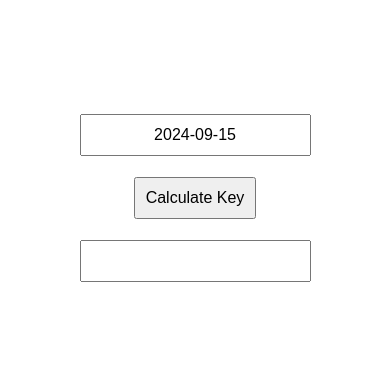
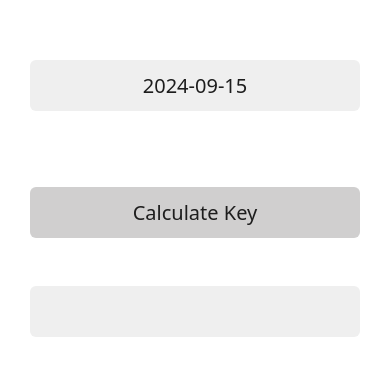
Before and after one commit to ruiqichen/ruiqichen.github.io, a plain HTML site: page index.html in a window 390 px wide. Shown: the part 224-600 px from the top of the page. Drawn offline with Linux system fonts and the light colour scheme.

Commit message:
适配手机

```diff
--- a/index.html
+++ b/index.html
@@ -3,6 +3,8 @@
 <head>
     <meta charset="UTF-8">
     <title>工程模式密码生成器</title>
+    <link rel="stylesheet" href="water.min.css" async />
+    <meta name="viewport" content="width=device-width, initial-scale=1.0">
     <style>
         body {
             display: flex;
@@ -10,20 +12,28 @@
             align-items: center;
             height: 100vh;
             margin: 0;
+            font-size: 18px; /* Default font size for better readability */
         }
         .container {
             text-align: center;
+            width: 100%;
+            max-width: 400px; /* Limit the width for better readability */
+            padding: 20px;
+        }
+        input, button {
+            width: 100%;
+            font-size: 18px;
+            padding: 10px;
+            margin: 10px 0;
+            box-sizing: border-box;
         }
         @media only screen and (max-width: 600px) {
             body {
-                font-size: 18px;
-            }
-            .container {
-                width: 90%;
+                font-size: 20px; /* Increase font size for smaller screens */
             }
             input, button {
-                font-size: 16px;
-                padding: 10px;
+                font-size: 20px;
+                padding: 12px;
             }
         }
     </style>
```
